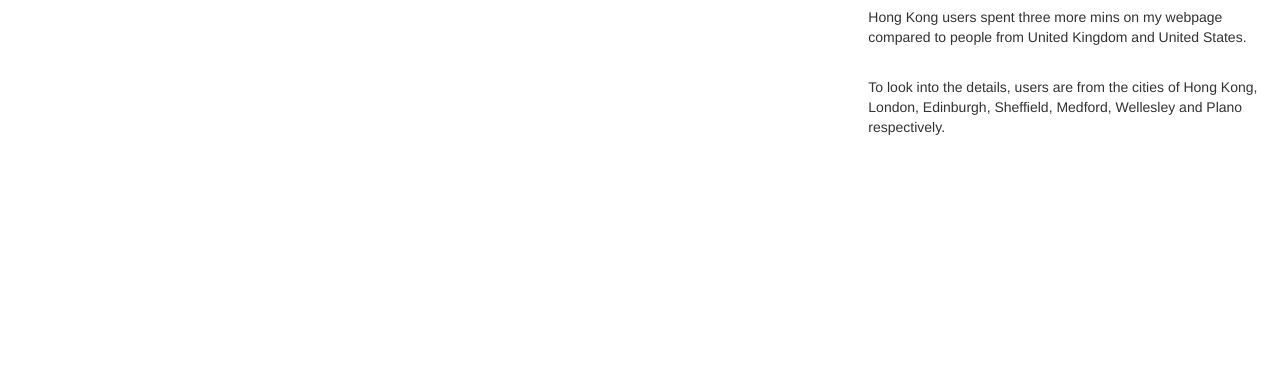
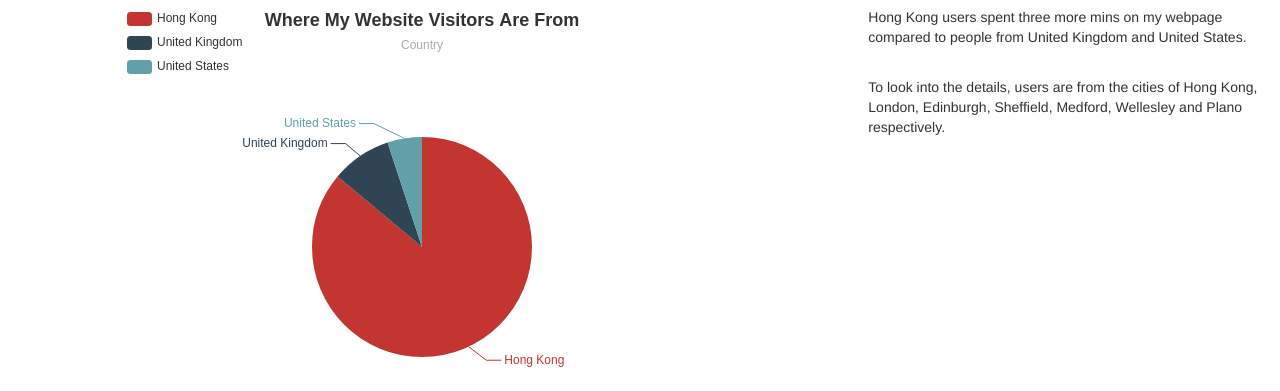
Before and after one commit to melissa0816k/homework6, a plain HTML site: page index.html in a window 1280 px wide. Shown: the part 409-800 px from the top of the page. Drawn offline with nearby package versions, Linux system fonts and the light colour scheme.

Commit message:
Update index.html

```diff
--- a/index.html
+++ b/index.html
@@ -43,7 +43,44 @@ window.alert("My last homework!");
 <div class="row">
 <div class="col-md-6 col-sm-offset-1">
     <div id="mybar01" style="width: 600px;height:400px;"></div>
-    <script src="geo.js">
+    <script>
+        option = {
+    title : {
+        text: 'Where My Website Visitors Are From',
+        subtext: 'Country',
+        x:'center'
+    },
+    tooltip : {
+        trigger: 'item',
+        formatter: "{a} <br/>{b} : {c} ({d}%)"
+    },
+    legend: {
+        orient: 'vertical',
+        left: 'left',
+        data: ['Hong Kong','United Kingdom','United States']
+    },
+    series : [
+        {
+            name: 'Google Analytics',
+            type: 'pie',
+            radius : '55%',
+            center: ['50%', '60%'],
+            data:[
+                {value:68, name:'Hong Kong'},
+                {value:7, name:'United Kingdom'},
+                {value:4, name:'United States'}
+
+            ],
+            itemStyle: {
+                emphasis: {
+                    shadowBlur: 10,
+                    shadowOffsetX: 0,
+                    shadowColor: 'rgba(0, 0, 0, 0.5)'
+                }
+            }
+        }
+    ]
+};
         // Use the option to display chart
         var myChart1 = echarts.init(document.getElementById('mybar01'));
         myChart1.setOption(option);
```
